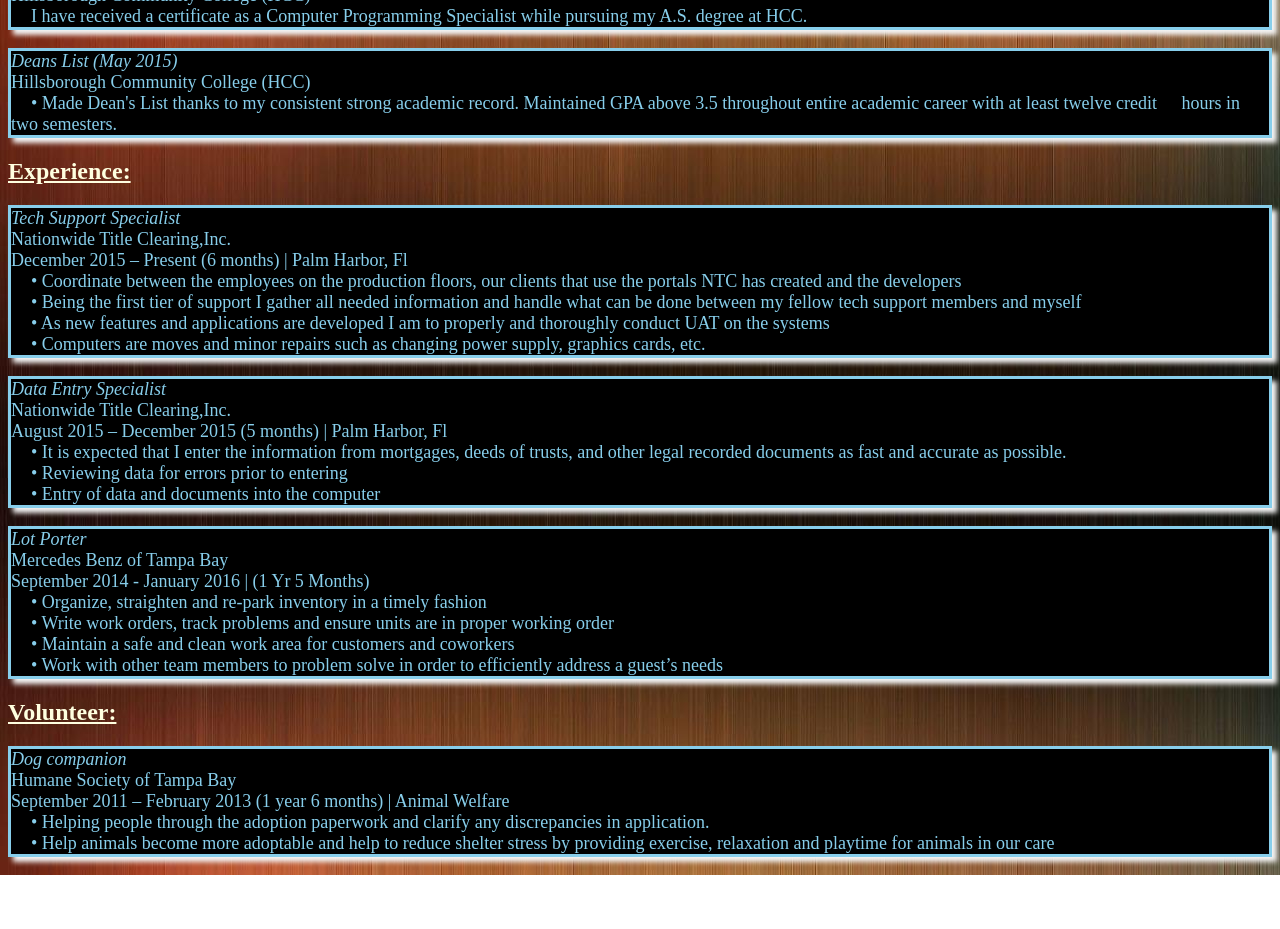
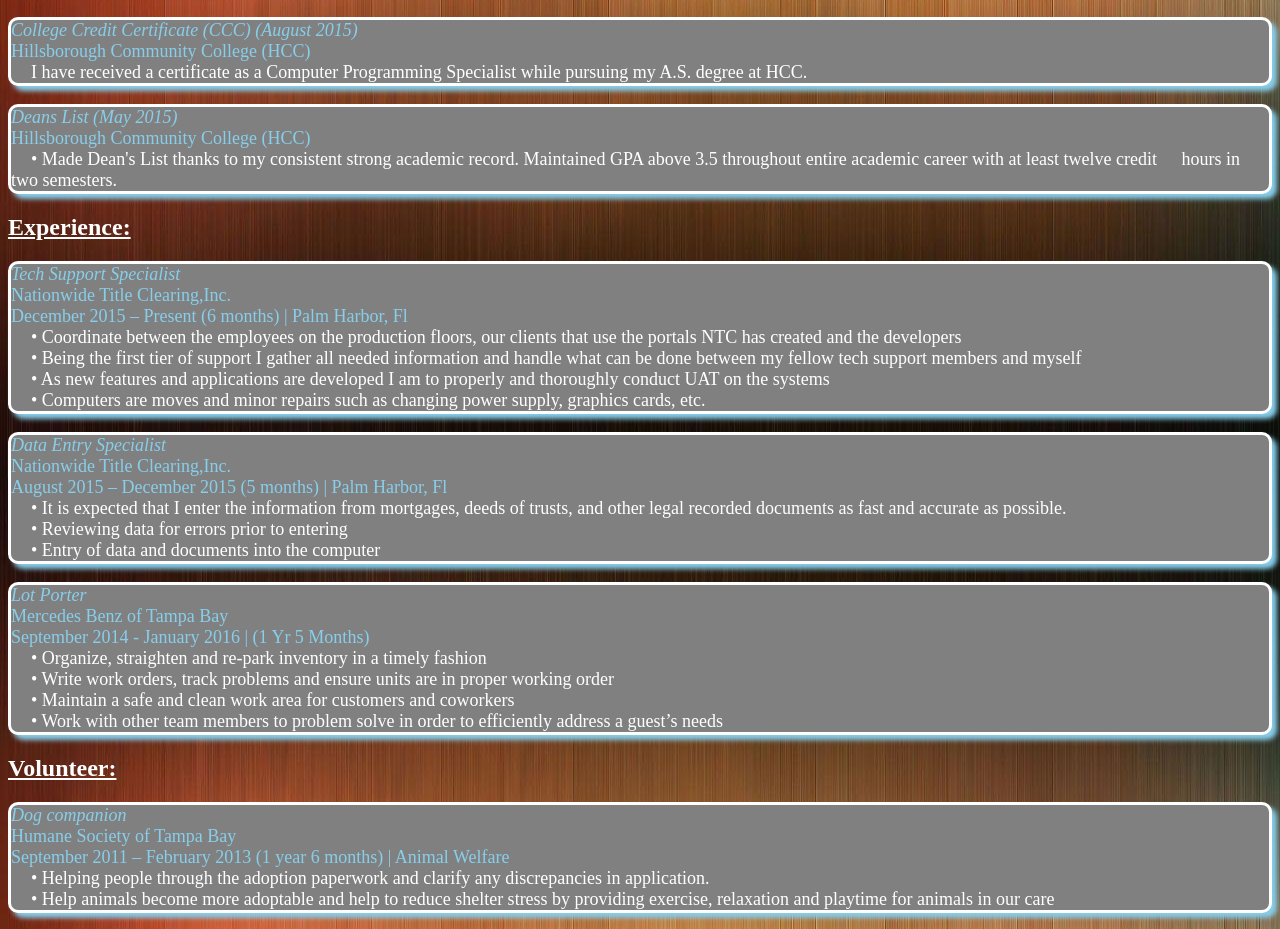
Before and after one commit to AlexanderInfante/FlexWeb, a website: page HTML5Application/public_html/index.html in a window 1280 px wide. Shown: the part 602-1531 px from the top of the page. Before the commit the page ends 1477 px from the top, so only its background shows below. Drawn offline with Linux system fonts and the light colour scheme.

Commit message:
Few more minor tweaks.

```diff
--- a/HTML5Application/public_html/MyAPPCSS.css
+++ b/HTML5Application/public_html/MyAPPCSS.css
@@ -12,7 +12,7 @@
 body{
 
     background-image: url("bg.jpg");
-    background-repeat: repeat-y;
+    background-repeat: repeat-y;/*repeats bg vertically*/
 
 }
 H1{
@@ -23,25 +23,30 @@
 
 
 h2, h3{
-    text-decoration: threedface;
+
     text-decoration: underline;
-    color: lightyellow;
+
+     /*not sure what to do just yet as far as the color
+       of the headings
+     */
+    /*color: lightyellow;*/
+    color: white;
 
 }
 
 img{
-
+    border-radius: 10px;/*gives the rounded edges to the tables*/
     border-style: solid;
     color: skyblue;
 }
 
 p{
-    align-content: flex-start;
-    background-color: black;
-    box-shadow: 5px 5px 5px whitesmoke;
+    border-radius:   10px; /*gives the rounded edges to the tables*/
+    background-color: gray;
+    box-shadow: 5px 5px 5px skyblue;
     font-size: large;
     border-style: solid;
-    color: skyblue;
+    color: white;
 
 }
 
@@ -51,7 +56,7 @@
 }
 a:hover{
     text-decoration: underline;
-    color: purple;
+    color: mediumblue;
 
 }
 pp{
--- a/HTML5Application/public_html/index.html
+++ b/HTML5Application/public_html/index.html
@@ -13,9 +13,11 @@
 
     </head>
     <body >
-        <H1>Alexander Infante Jr. | <a href="mailto:AJINFANTE@YMAIL.COM">AJINFANTE@YMAIL.COM</a> | (813) 403-3437</H1>
-        <img src="Pic.png" alt="Alex Profile Pic" align="left" >
-            <H2 align="Auto">Summary:</H2>
+
+        <H1 align="center"><img src="hccfl_logo.jpg" width="100px" align="left">Alexander Infante Jr. | <a href="mailto:AJINFANTE@YMAIL.COM">AJINFANTE@YMAIL.COM</a> | (813) 403-3437 <img src="index.jpg" width="100px" align="right"></H1>
+        <br><br>
+        <!--adding space-->
+        <H2 align="Auto" ><img src="Pic.png" alt="Alex Profile Pic" align="left" >Summary:</H2>
             <P ><pp>I am a graduate of  Hillsborough Community College (<a href="http://www.hccfl.edu" target="_blank" class="tooltip">HCC</a>) with an A.S. in computer Programming with the intention<br>
                 to continue my education at University Of South Florida (<a href="http://www.USF.edu" target="_blank">USF</a>) I am actively seeking employment in the computer science<br>
                field.  Together with the base knowledge of programming languages like C, C++, C#, Java, HTML, XML, and copmuter<br>
@@ -24,59 +26,55 @@
 
             <H2>Education:</H2>
             <p>
-                <i><a href="http://www.hccfl.edu/" target="_blank">Hillsborough Community college</a> (2012 – 2016) </i><br>
-                <pp>•   Associate of Science (A.S.), Computer Programming, 3.51<br></pp>
-                <pp>•   C++, C#, C, Visual Basic, Programming Logic, Java,.NET, Unix/Linux, Database Design, Intro to Computers & Tech, GitHub</pp>
+            <tim><i><a href="http://www.hccfl.edu/" target="_blank">Hillsborough Community college</a> (2012 – 2016) </i></tim><br>
+            <pp>•   Associate of Science (A.S.), Computer Programming, 3.51<br></pp>
+            <pp>•   C++, C#, C, Visual Basic, Programming Logic, Java,.NET, Unix/Linux, Database Design, Intro to Computers & Tech, GitHub</pp>
             </p>
+
             <p>
-                <i><a href="http://www.jefferson.mysdhc.org/" target="_blank">Thomas Jefferson High School</a> (2008 - 2012)</i><br>
-                <pp>•   Diploma with Business Emphasis, 3.49</pp><br>
-                <pp>•	Actively participated in FBLA, and SGA </pp><br>
-                <pp>•	Graduated from the business program with honors</pp>
+            <tim><i><a href="http://www.jefferson.mysdhc.org/" target="_blank">Thomas Jefferson High School</a> (2008 - 2012)</i></tim><br>
+            <pp>•   Diploma with Business Emphasis, 3.49</pp><br>
+            <pp>•	Actively participated in FBLA, and SGA </pp><br>
+            <pp>•	Graduated from the business program with honors</pp>
             </p>
 
             <br><H2>Honors and Awards:</H2>
             <p>
-                <i>College Credit Certificate (CCC) (August 2015)</i><br>
-            Hillsborough Community College (HCC)<br>
+            <tim><i>College Credit Certificate (CCC) (August 2015)</i></tim><br>
+            <tim>Hillsborough Community College (HCC)</tim><br>
             <pp>I have received a certificate as a Computer Programming Specialist while pursuing my A.S. degree at HCC.</pp><br>
             </p>
             <p>
-                <i>Deans List (May 2015)</i><br>
-                Hillsborough Community College (HCC)<br>
+                <tim><i>Deans List (May 2015)</i><br>
+                    Hillsborough Community College (HCC)</tim><br>
                 <pp>•	Made Dean's List thanks to my consistent strong academic record. Maintained GPA above 3.5 throughout entire academic career with at least
                     twelve credit <pp>hours in two semesters.</pp></pp>
             </p>
 
             <H2>Experience:</H2>
             <p >
-                <i>Tech Support Specialist</i><br>
+            <Tim>    <i>Tech Support Specialist</i><br>
                  <a href="http://www.nwtc.com" target="_blank" > Nationwide Title Clearing,Inc. </a> <br>
-            <Tim>December 2015 – Present (6 months) | Palm Harbor, Fl</tim><br>
+            December 2015 – Present (6 months) | Palm Harbor, Fl</tim><br>
             <pp>•   Coordinate between the employees on the production floors, our clients that use the portals NTC has created and the developers</pp><br>
             <pp>•   Being  the first tier of support I gather all needed information and handle what can be done between my fellow tech support members and myself</pp><br>
             <pp>•   As new features and applications are developed I am to properly and thoroughly conduct UAT on the systems</pp><br>
             <pp>•   Computers are moves and minor repairs such as changing power supply, graphics cards, etc.</pp><br>
             </p>
 
-
-
-
-
-
             <p>
-                <i>Data Entry Specialist</i><br>
+            <tim>    <i>Data Entry Specialist</i><br>
                  <a href="http://www.nwtc.com" target="_blank" > Nationwide Title Clearing,Inc. </a> <br>
-            <tim>August 2015 – December 2015 (5 months) | Palm Harbor, Fl</tim><br>
+            August 2015 – December 2015 (5 months) | Palm Harbor, Fl</tim><br>
             <pp>•   It is expected that I enter the information from mortgages, deeds of trusts, and other legal recorded documents as fast and accurate as possible. </pp><br>
             <pp>•   Reviewing data for errors prior to entering</pp><br>
             <pp>•   Entry of data and documents into the computer</pp>
             </p>
 
             <p>
-                <i> Lot Porter</i><br>
+             <tim>   <i> Lot Porter</i><br>
                 <a href="https://www.mboftampabay.com/" target="_blank">Mercedes Benz of Tampa Bay</a><br>
-            <tim>September 2014 - January 2016 | (1 Yr 5 Months)</tim><br>
+            September 2014 - January 2016 | (1 Yr 5 Months)</tim><br>
             <pp>•   Organize, straighten and re-park inventory in a timely fashion </pp><br>
             <pp>•   Write work orders, track problems and ensure units are in proper working order</pp><br>
             <pp>•   Maintain a safe and clean work area for customers and coworkers</pp><br>
@@ -85,9 +83,9 @@
 
             <h2>Volunteer:</h2>
             <p>
-                <i>Dog companion</i><br>
+            <tim><i>Dog companion</i><br>
                 <a href="http://www.humanesocietytampa.org" target="_blank">Humane Society of Tampa Bay</a><br>
-            <tim>September 2011 – February 2013 (1 year 6 months) | Animal Welfare</tim><br>
+            September 2011 – February 2013 (1 year 6 months) | Animal Welfare</tim><br>
             <pp>•   Helping people through the adoption paperwork and clarify any discrepancies in application.</pp><br>
             <pp>•   Help animals become more adoptable and help to reduce shelter stress by providing exercise, relaxation and playtime for animals in our care</pp>
             </p>
```
Also changed, not shown: HTML5Application/public_html/index.jpg (added).
